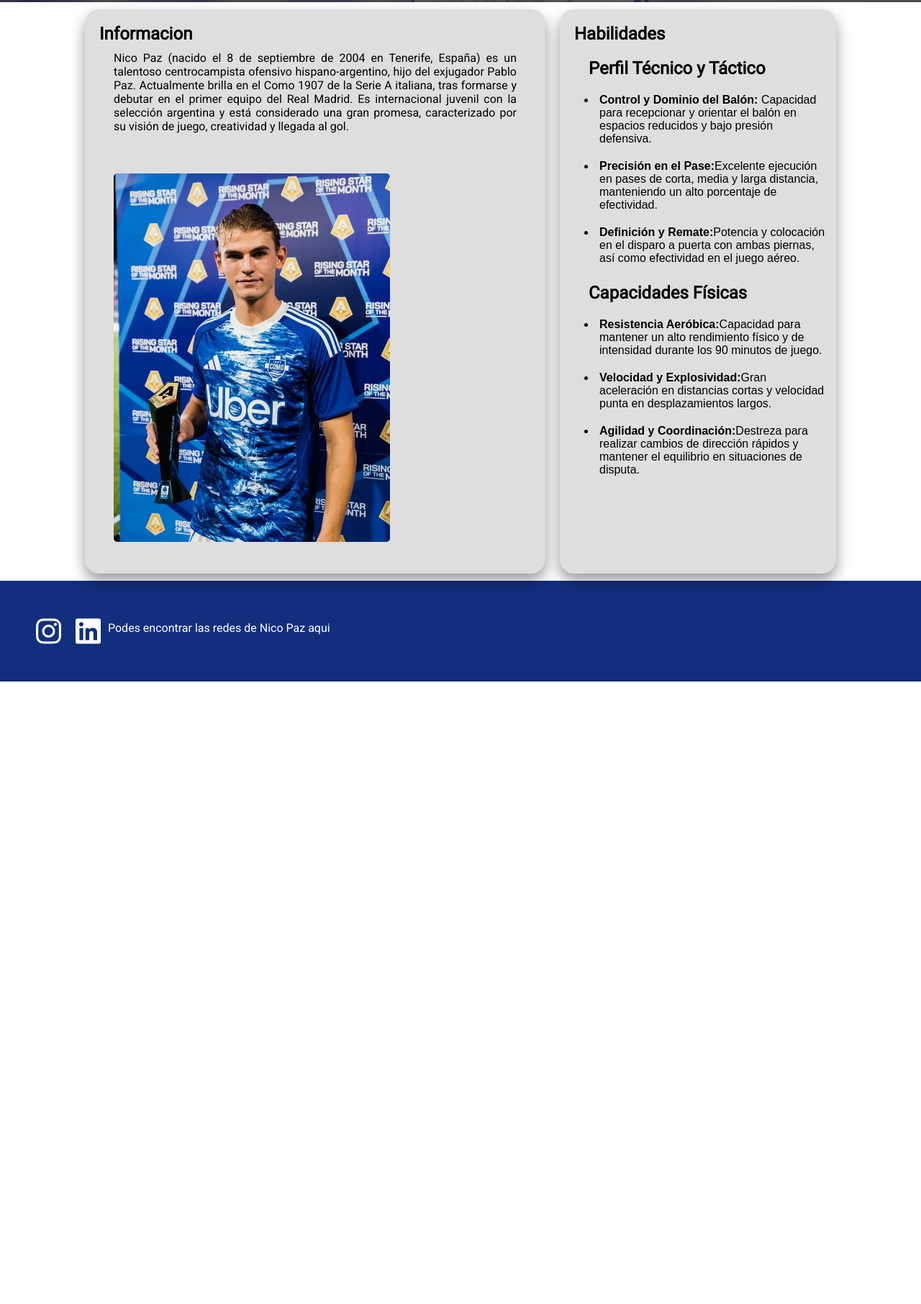
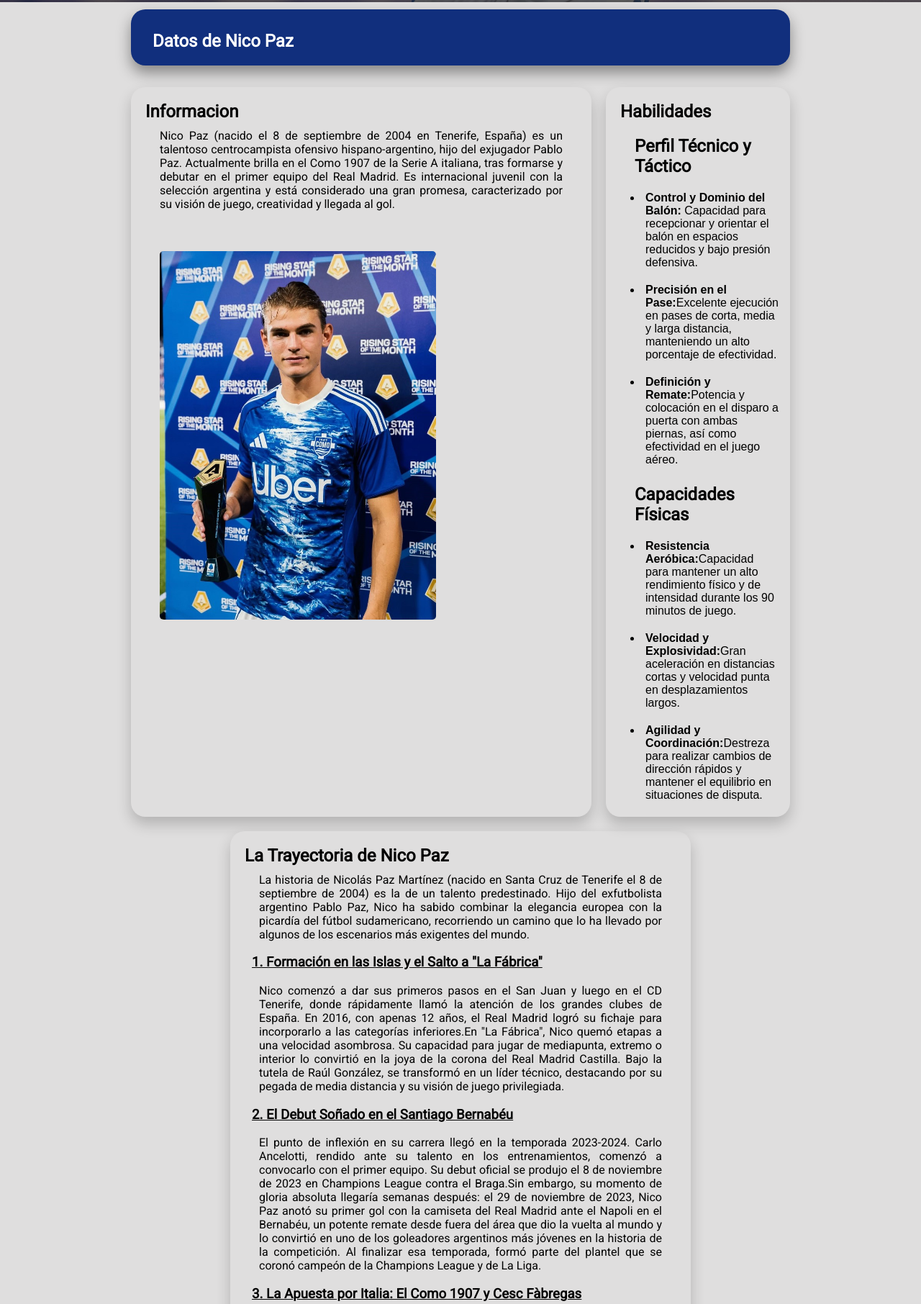
Before and after one commit to NiquitoUTN/Tp1, a plain HTML site: page index.html in a window 1280 px wide. Shown: the part 871-2683 px from the top of the page at 72% size. Before the commit the page ends 1818 px from the top, so only its background shows below. Drawn offline with Linux system fonts and the light colour scheme.

Commit message:
terminar index y stileLight

```diff
--- a/css/style.css
+++ b/css/style.css
@@ -2,8 +2,14 @@
 
 body{
     margin: 0px;
+    background-color: #dfdede;
 }
-
+h3{
+    padding-left: 30px;
+    text-decoration: underline;
+    color:#000000;
+    font-family: 'Roboto', sans-serif;
+}
 
 .encabezado{
     background-color: #112F7D ;
@@ -32,11 +38,19 @@
 }
 .logo{
     font-weight: bold;
-    color: white;
+    color: #ffffff;
     font-size: 30px;
 
 }
 
+.imagen1{
+
+    margin: 40px;
+    width: 60%;
+    height: auto;
+    border-radius: 5px;
+
+}
 
 .inicio {
 
@@ -48,7 +62,7 @@
   justify-content: center;
   align-items: center;
   text-align: center;
-  color: white;
+  color: #ffffff;
 }
 
 .inicio-content h1 {
@@ -61,6 +75,33 @@
 .inicio-content p{
     font-family: "Copperplate", "Copperplate Gothic Light", serif;
 }
+
+.centro-titulo-info{
+    display: flex;
+    justify-content: center;
+}
+
+.titulo-info {
+    margin: 10px;
+    margin-bottom: 20px;
+    padding: 10px;
+    border-radius: 20px;
+    background-color: #112F7D;
+    box-shadow: 0px 10px 20px rgba(0, 0, 0, 0.4);
+    display: flex;
+    align-items: center;
+    width: 70%;
+}
+.titulo-info h1{
+    font-family: 'Roboto', sans-serif;
+    color: #ffffff;
+    padding-left: 20px;
+    margin-bottom: 10px;
+
+
+}
+
+
 
 .info{
     display: flex;
@@ -76,20 +117,20 @@
     border-radius: 20px;
     width: 50%;
     box-shadow: #d0d0d0;
-    box-shadow: 0px 10px 20px rgba(0, 0, 0, 0.4);
+    box-shadow: 0px 10px 20px rgba(0, 0, 0, 0.2);
 
 }
 
 
 .seccion1 h1{
     font-family: 'Roboto', sans-serif;
-    color: black;
+    color: #000000;
     padding-left: 20px;
     margin-bottom: 10px;
 }
 .seccion1 p{
     font-family: 'Roboto', sans-serif;
-    color: black;
+    color: #000000;
     text-align: justify;
     margin-top: 0px;
     padding-left: 40px;
@@ -100,28 +141,31 @@
     background-color: #dfdede;
     margin: 10px;
     border-radius: 20px;
-    width: 30%;
+    width: 20%;
     box-shadow: #d0d0d0;
-    box-shadow: 0px 10px 20px rgba(0, 0, 0, 0.4);
+    box-shadow: 0px 10px 20px rgba(0, 0, 0, 0.2);
+    position: sticky;
+    top: 20px;
+    height: fit-content;
 }
 
 .seccion2 h1{
     font-family: 'Roboto', sans-serif;
-    color: black;
+    color: #000000;
     padding-left: 20px;
     margin-bottom: 10px;
 }
 
 .seccion2 h2{
     font-family: 'Roboto', sans-serif;
-    color: black;
+    color: #000000;
     padding-left: 40px;
     margin-bottom: 5px;
 }
 
 .seccion2 p{
     font-family: 'Arimo', sans-serif;
-    color: black;
+    color: #000000;
     text-align: justify;
     margin-top: 0px;
     padding-left: 40px;
@@ -130,23 +174,12 @@
 
 .seccion2 li{
     font-family: 'Arimo', sans-serif;
-    color: black;
+    color: #000000;
     text-align: left;
     padding: 5px;
     margin: 10px;
 }
 
-
-
-
-.imagen1{
-
-    margin: 40px;
-    width: 60%;
-    height: auto;
-    border-radius: 5px;
-
-}
 
 .contacto{
     display: flex;
@@ -157,15 +190,22 @@
 
 
 .contacto p{
-    color: white;
+    color: #ffffff;
     font-family: 'Roboto', sans-serif;
 
 }
 
 .contacto a {
     text-decoration: none;
-    color: white;
+    color: #ffffff;
     height: 40px;
     font-size: 40px;
     padding: 10px;
 }
+
+.text-footer{
+    display: flex;
+    flex-direction: column;
+    padding: 0px;
+    margin: 0px;
+}
--- a/index.html
+++ b/index.html
@@ -16,7 +16,6 @@
 
             <nav class="botones">
             <a  href="index.html">Inicio</a>
-            <a  href="historia.html">Historia</a>
             <a  href="contacto.html">Contacto </a>
             <a  href="#">Modo Oscuro </a>
             </nav>
@@ -31,7 +30,20 @@
 
     </div>
 
+    <article>
+        <div class="centro-titulo-info">
+        <div class="titulo-info">
+            <h1>Datos de Nico Paz</h1>
+
+        </div>
+        </div>
+    </article>
+
+
     <section class="info">
+
+
+
                 <div class="seccion1">
 
                     <h1>Informacion</h1>
@@ -64,8 +76,25 @@
                 </div>
 
 
+    </section>
+            <section class="info">
+                    <div class="seccion1">
 
+                    <h1>La Trayectoria de Nico Paz</h1>
+                    <p>La historia de Nicolás Paz Martínez (nacido en Santa Cruz de Tenerife el 8 de septiembre de 2004) es la de un talento predestinado. Hijo del exfutbolista argentino Pablo Paz, Nico ha sabido combinar la elegancia europea con la picardía del fútbol sudamericano, recorriendo un camino que lo ha llevado por algunos de los escenarios más exigentes del mundo.</p>
+                    <h3>1. Formación en las Islas y el Salto a "La Fábrica"</h3>
+                    <p>Nico comenzó a dar sus primeros pasos en el San Juan y luego en el CD Tenerife, donde rápidamente llamó la atención de los grandes clubes de España. En 2016, con apenas 12 años, el Real Madrid logró su fichaje para incorporarlo a las categorías inferiores.En "La Fábrica", Nico quemó etapas a una velocidad asombrosa. Su capacidad para jugar de mediapunta, extremo o interior lo convirtió en la joya de la corona del Real Madrid Castilla. Bajo la tutela de Raúl González, se transformó en un líder técnico, destacando por su pegada de media distancia y su visión de juego privilegiada.</p>
+                    <h3>2. El Debut Soñado en el Santiago Bernabéu</h3>
+                    <P>El punto de inflexión en su carrera llegó en la temporada 2023-2024. Carlo Ancelotti, rendido ante su talento en los entrenamientos, comenzó a convocarlo con el primer equipo. Su debut oficial se produjo el 8 de noviembre de 2023 en Champions League contra el Braga.Sin embargo, su momento de gloria absoluta llegaría semanas después: el 29 de noviembre de 2023, Nico Paz anotó su primer gol con la camiseta del Real Madrid ante el Napoli en el Bernabéu, un potente remate desde fuera del área que dio la vuelta al mundo y lo convirtió en uno de los goleadores argentinos más jóvenes en la historia de la competición. Al finalizar esa temporada, formó parte del plantel que se coronó campeón de la Champions League y de La Liga.</P>
+                    <h3>3. La Apuesta por Italia: El Como 1907 y Cesc Fàbregas</h3>
+                    <p>En agosto de 2024, buscando el protagonismo que un plantel como el del Madrid no podía garantizarle, Nico tomó una decisión valiente: fichar por el Como 1907 de la Serie A italiana. Atraído por el proyecto deportivo liderado por Cesc Fàbregas, el argentino se convirtió en el eje del equipo.Su adaptación al Calcio fue inmediata. En su primera temporada (2024-2025), registró números impresionantes con 6 goles y 9 asistencias, ganándose el premio al Mejor Jugador Sub-23 de la Serie A. Su capacidad para generar peligro en el último tercio del campo lo consolidó como uno de los regateadores más efectivos de Italia. Para 2026, Nico ya es la estrella indiscutible del equipo, sumando dobles dígitos en goles y asistencias, y llevando al Como a pelear por puestos europeos</p>
+                    <h3>4. Presente y Futuro: La Albiceleste y el Mundial</h3>
+                    <p>A pesar de haber nacido en España, Nico siempre tuvo claro que su corazón latía por la Selección Argentina. Tras brillar en el Sudamericano Sub-20, Lionel Scaloni le dio la alternativa en la Mayor. Su debut oficial dejó destellos de una conexión especial con Lionel Messi, quien llegó a elogiar públicamente su "madurez y técnica".
+
+En marzo de 2026, Nico Paz alcanzó un hito personal al marcar su primer gol con la Selección absoluta en un amistoso contra Mauritania en La Bombonera, sellando su compromiso total con la Albiceleste y perfilándose como una pieza clave para el Mundial 2026.</p>
+                </div>
             </section>
+
 
 
 
@@ -73,7 +102,11 @@
     <div class="contacto">
         <a class = "fa-brands fa-instagram" href="https://instagram.com"></a>
         <a class = "fa-brands fa-linkedin" href="https://github.com/NiquitoUTN"></a>
-        <p>Podes encontrar las redes de Nico Paz aqui</p>
+        <div class="text-footer">
+        <p><strong>Paz Fan Page | 2026 </strong></p>
+        <p>Toda la actualidad del volante del Como 1907 y la Selección Argentina.</p>
+        <p>Biografía • Estadísticas • Noticias • Galería</p>
+        </div>
     </div>
 
 </footer>
```
Lines whose indentation alone changed are shown as unchanged.
